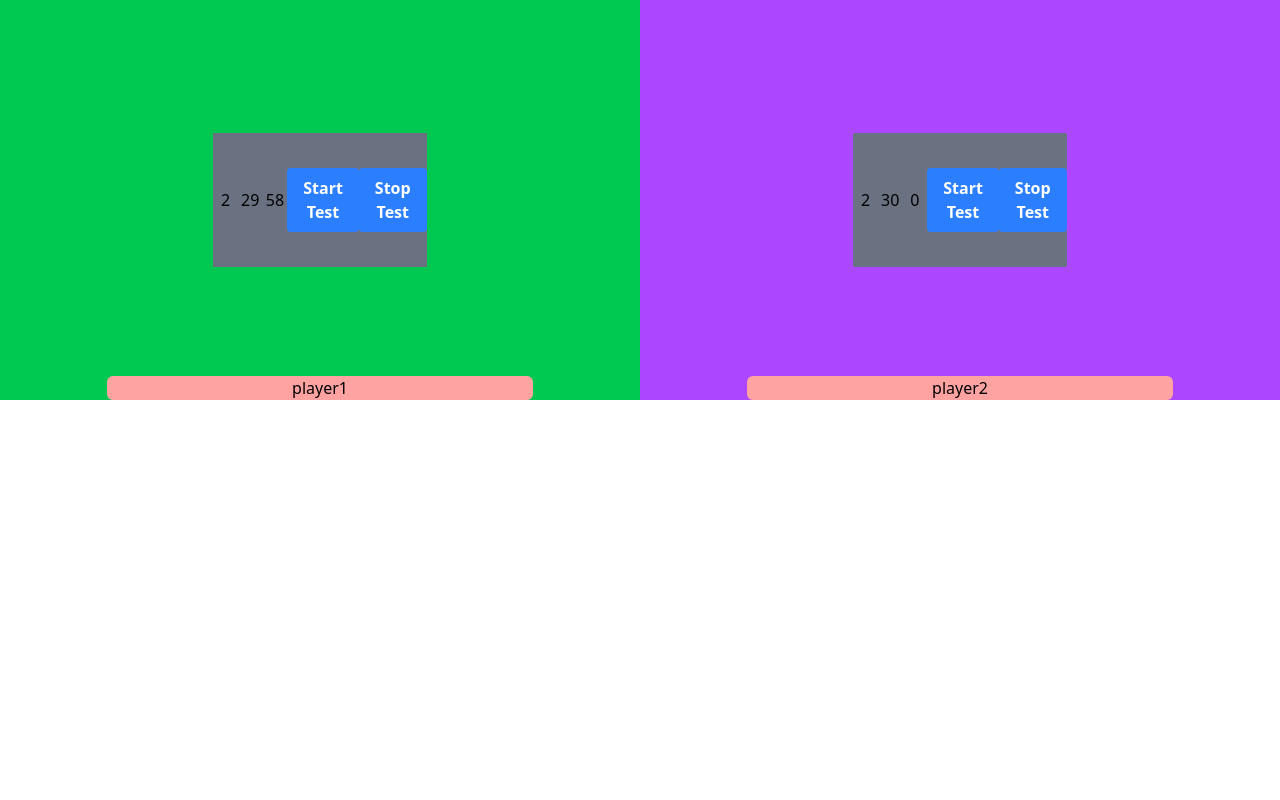
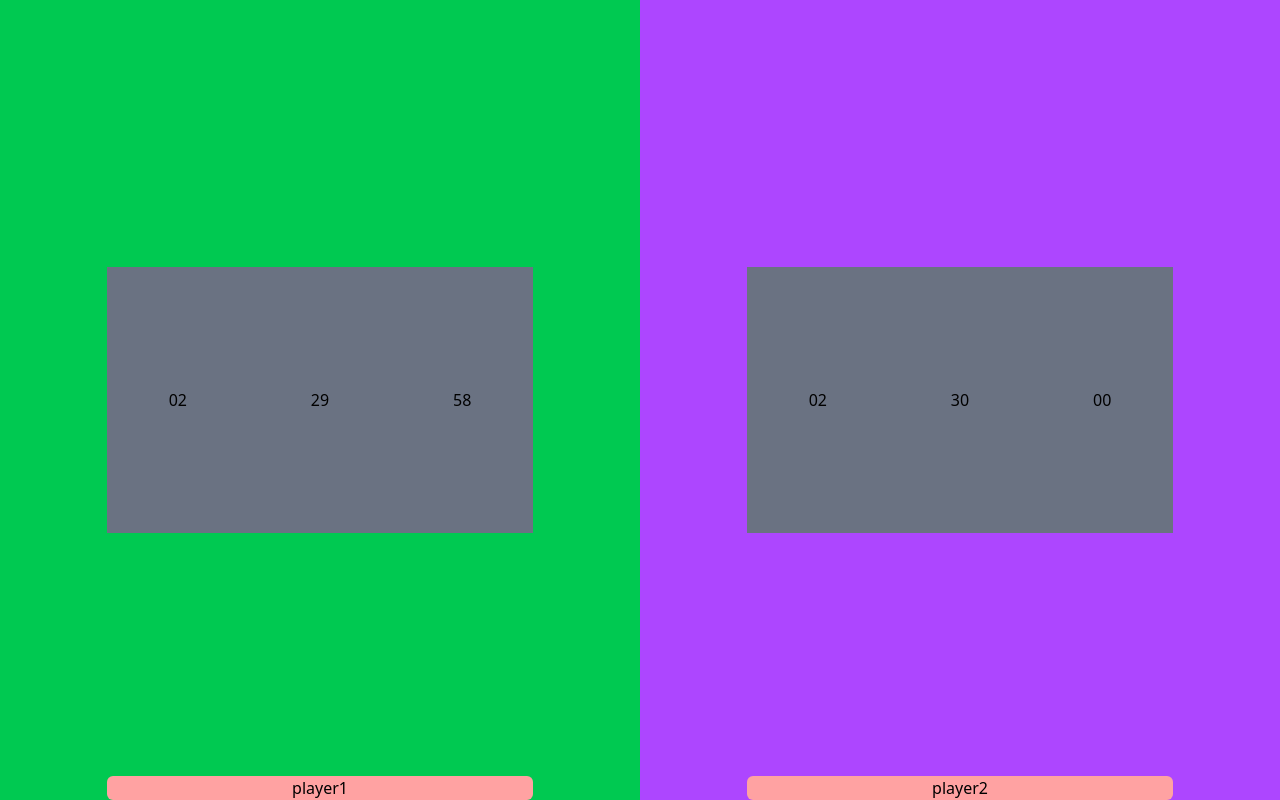
Before and after one commit to Vegastrikes/chess-clock-40k, a React (Vite) app: page / in a window 1280 px wide. Both pictures are taken after a click on the button "Start". Built offline with nearby package versions, Linux system fonts and the light colour scheme.

Commit message:
format two digit

```diff
--- a/src/pages/Game.tsx
+++ b/src/pages/Game.tsx
@@ -6,7 +6,7 @@ const PlayerContext = createContext(GameState.player1)
 export default function Game() {
   return (
     <div className="game w-full h-dvh">
-      <div className="players grid grid-cols-2 h-100">
+      <div className="players grid grid-cols-2 h-full">
         <PlayerContext.Provider value={GameState.player1}>
           <PlayerArea testBg="bg-green-500"/>
         </PlayerContext.Provider>
@@ -40,13 +40,19 @@ function Clock () {
     };
   }, []);
 
+  function formatTwoDigit(value: number) {
+    if (value < 10 && value >= 0) {
+        return `0${value}`;
+    }
+
+    return `${value}`
+}
+
   return (
-    <div className="clock h-1/3 w-1/3 flex justify-center items-center bg-gray-500">
-      <div className="w-1/3 text-center">{player.clock.getTime("hour")}</div>
-      <div className="w-1/3 text-center">{player.clock.getTime("minute")}</div>
-      <div className="w-1/3 text-center">{player.clock.getTime("second")}</div>
-      <button onClick={() => player.clock.start()} className="bg-blue-500 hover:bg-blue-700 text-white font-bold py-2 px-4 rounded">Start Test</button>
-      <button onClick={() => player.clock.stop()} className="bg-blue-500 hover:bg-blue-700 text-white font-bold py-2 px-4 rounded">Stop Test</button>
+    <div className="clock h-1/3 w-2/3 flex justify-center items-center bg-gray-500">
+      <div className="w-1/3 text-center">{formatTwoDigit(player.clock.getTime("hour"))}</div>
+      <div className="w-1/3 text-center">{formatTwoDigit(player.clock.getTime("minute"))}</div>
+      <div className="w-1/3 text-center">{formatTwoDigit(player.clock.getTime("second"))}</div>
     </div>
   )
 }
```
